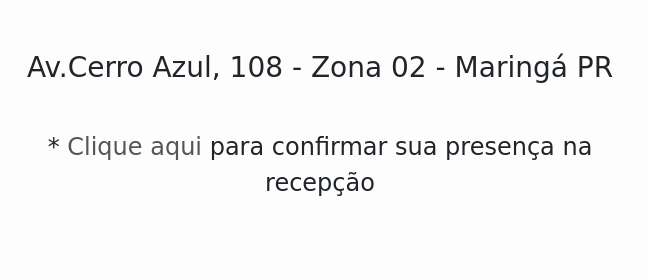
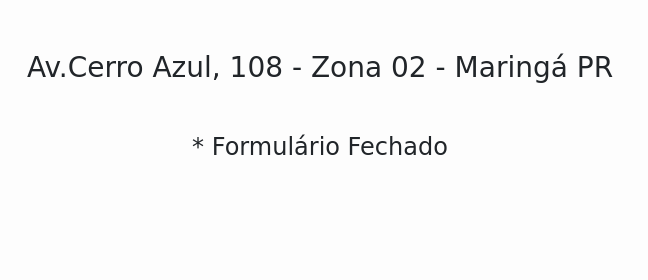
Before and after one commit to hrocha89/casamento-yuky-henrique, a plain HTML site: page index.html in a window 1280 px wide. Shown: the part 3427-3707 px from the top of the page, 0-648 px from the left. Drawn offline with nearby package versions, Linux system fonts and the light colour scheme; grey boxes are pictures that could not be loaded; a web font is replaced by a local one.

Commit message:
formulario fechado

```diff
--- a/index.html
+++ b/index.html
@@ -238,9 +238,10 @@
                             </p>
                             <br>
                             <p class="text-center texto-historia">
-                                * <a href="https://forms.gle/MntgCWtPkWN8sB7NA" target="_blank"
-                                     class="link-forms"> Clique aqui </a>
-                                para confirmar sua presença na recepção
+                                * Formulário Fechado
+<!--                                * <a href="https://forms.gle/MntgCWtPkWN8sB7NA" target="_blank"-->
+<!--                                     class="link-forms"> Clique aqui </a>-->
+<!--                                para confirmar sua presença na recepção-->
                             </p>
                         </div>
                         <div class="col-5">
```
